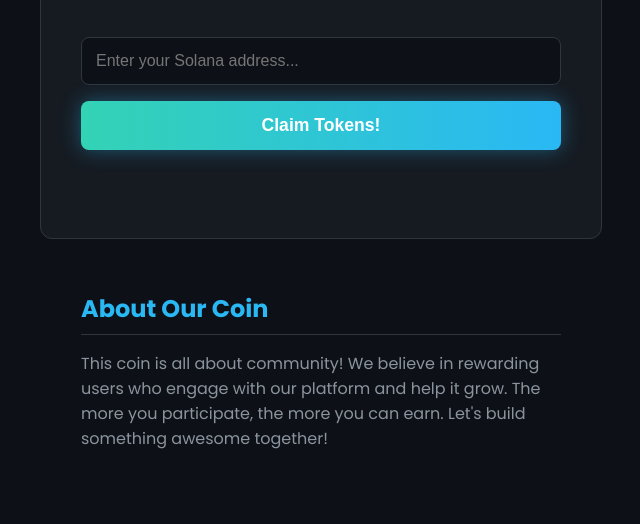
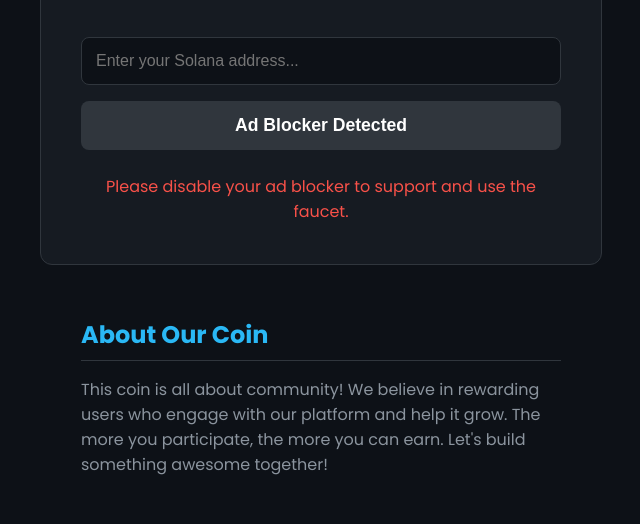
Before and after one commit to itzhenryzz/irisincentiveweb, a plain HTML site: page index.html in a window 1280 px wide. Shown: the part 204-728 px from the top of the page, without its empty margins (319-959 px from the left). Drawn offline with Linux system fonts and the light colour scheme.

Commit message:
feat: New Ad block detect

```diff
--- a/ads.js
+++ /dev/null
@@ -1,2 +0,0 @@
-// ads.js
-window.adsAreNotBlocked = true;
--- a/index.html
+++ b/index.html
@@ -4,7 +4,6 @@
     <meta charset="UTF-8">
     <meta name="viewport" content="width=device-width, initial-scale=1.0">
     <title>My Memecoin Faucet</title>
-    <script src="ads.js" async></script>
     <link rel="preconnect" href="https://fonts.googleapis.com">
     <link rel="preconnect" href="https://fonts.gstatic.com" crossorigin>
     <link href="https://fonts.googleapis.com/css2?family=Poppins:wght@400;600;700&display=swap" rel="stylesheet">
@@ -163,8 +162,10 @@
         const messageDiv = document.getElementById('message');
 
         function checkAdBlocker() {
-            if (window.adsAreNotBlocked !== true) {
-                // The bait file was blocked!
+            const adBanner = document.querySelector('.ad-banner');
+
+            // If the ad blocker hid our bait div, its height will be 0
+            if (!adBanner || adBanner.offsetHeight === 0) {
                 claimButton.disabled = true;
                 claimButton.textContent = 'Ad Blocker Detected';
                 showMessage('Please disable your ad blocker to support and use the faucet.', 'error');
```
